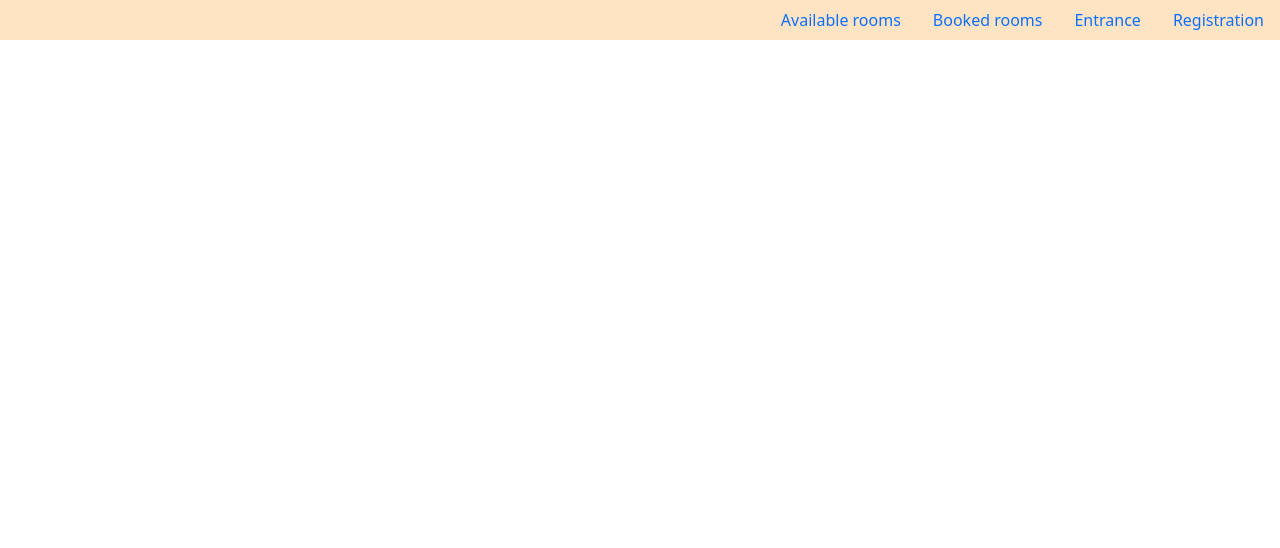
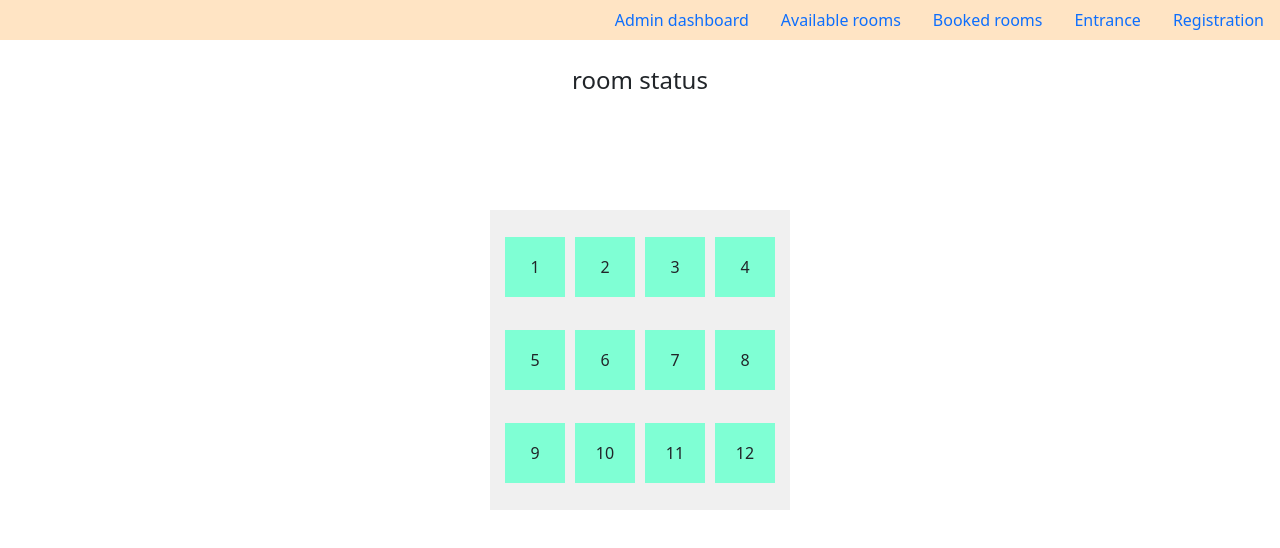
Before and after one commit to SVDotsenko/hotel-booking, a React (Create React App) app: page /admin in a window 1280 px wide. Shown: the top 548 px of the page. Built offline with nearby package versions, Linux system fonts and the light colour scheme.

Commit message:
admin page

```diff
--- a/src/app/App.js
+++ b/src/app/App.js
@@ -4,12 +4,14 @@ import {Redirect, Route, Switch} from "react-router-dom";
 import Entrance from "./components/login/entrance";
 import Registration from "./components/login/registration";
 import Rooms from "./components/routs/rooms";
+import Admin from "./components/admin/admin";
 
 function App() {
     return <>
         <NavBar/>
         <Switch>
-            <Redirect exact from="/" to="/rooms/available"/>
+            <Redirect exact from="/" to="/admin"/>
+            <Route path="/admin" component={Admin}/>
             <Route path="/entrance" component={Entrance}/>
             <Route path="/registration" component={Registration}/>
             <Route path="/rooms/:book/:roomID?" component={Rooms}/>
--- /dev/null
+++ b/src/app/components/admin/admin.css
@@ -0,0 +1,56 @@
+.container {
+    display: flex;
+    justify-content: center;
+    align-items: center;
+    height: 60vh;
+}
+
+.inner-container {
+    display: flex;
+    flex-wrap: wrap;
+    justify-content: center;
+    align-items: center;
+    width: 300px;
+    height: 300px;
+    padding: 10px;
+    background-color: #f0f0f0;
+    box-sizing: border-box;
+}
+
+.square {
+    width: calc(25% - 10px);
+    height: calc(25% - 10px);
+    margin: 5px;
+    box-sizing: border-box;
+    display: flex;
+    justify-content: center;
+    align-items: center;
+    box-shadow: 0 0 0 rgba(0, 0, 0, 0.1);
+    transition: box-shadow 0.3s ease-in-out;
+}
+
+.square:hover {
+    cursor: pointer;
+    box-shadow: 0 10px 20px rgba(0, 0, 0, 0.2);
+}
+
+.booked {
+    background-color: orange;
+}
+
+.available {
+    background-color: aquamarine;
+}
+
+.caption {
+    display: flex;
+    justify-content: center;
+    align-items: center;
+    height: 80px;
+}
+
+.caption h1 {
+    margin: 0;
+    font-size: 24px;
+    text-align: center;
+}
--- /dev/null
+++ b/src/app/components/admin/admin.jsx
@@ -0,0 +1,42 @@
+import React, {useEffect, useState} from "react";
+import "./admin.css";
+import api from "../../api";
+
+const Admin = () => {
+    const [rooms, setRooms] = useState();
+
+    useEffect(() => {
+        api.rooms.fetchAll().then(data => setRooms(data));
+    }, [rooms]);
+
+    const getRoomStyle = ({booked}) => {
+        return `square ${booked ? "booked" : "available"}`
+    }
+
+    const handleClick = ({roomNumber}) => {
+        api.rooms.bookRoom(roomNumber);
+    }
+
+    return rooms ? <>
+        <div className="caption">
+            <h1>room status</h1>
+        </div>
+        <div className="container">
+            <div className="inner-container">
+                {rooms?.map(room =>
+                    <div
+                        key={room._id}
+                        className={getRoomStyle(room)}
+                        data-toggle="tooltip"
+                        title={room.name}
+                        onClick={() => handleClick(room)}
+                    >
+                        {room.roomNumber}
+                    </div>
+                )}
+            </div>
+        </div>
+    </> : <h1> Loading rooms...</h1>;
+}
+
+export default Admin;
--- a/src/app/components/navbar/navBar.jsx
+++ b/src/app/components/navbar/navBar.jsx
@@ -5,6 +5,9 @@ import "./navBar.css"
 const NavBar = () => {
     return (
         <ul className="nav nav-bar">
+            <li className="nav-item">
+                <Link to="/admin" className="nav-link">Admin dashboard</Link>
+            </li>
             <li className="nav-item">
                 <Link to="/rooms/available" className="nav-link">Available rooms</Link>
             </li>
```
